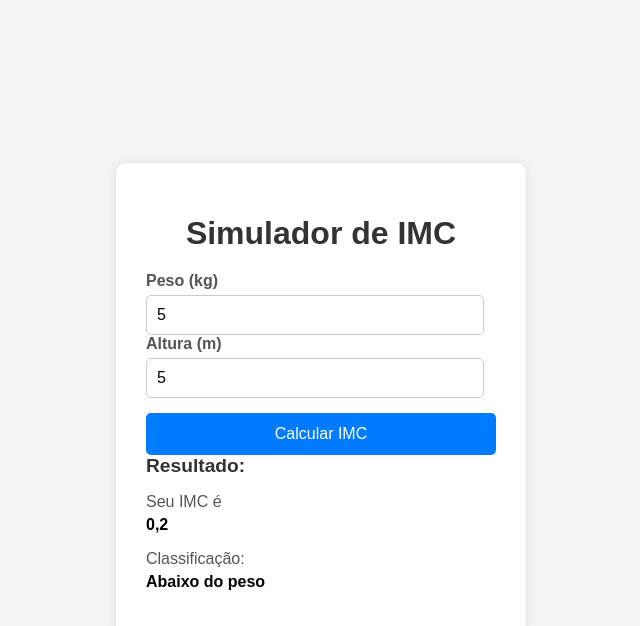
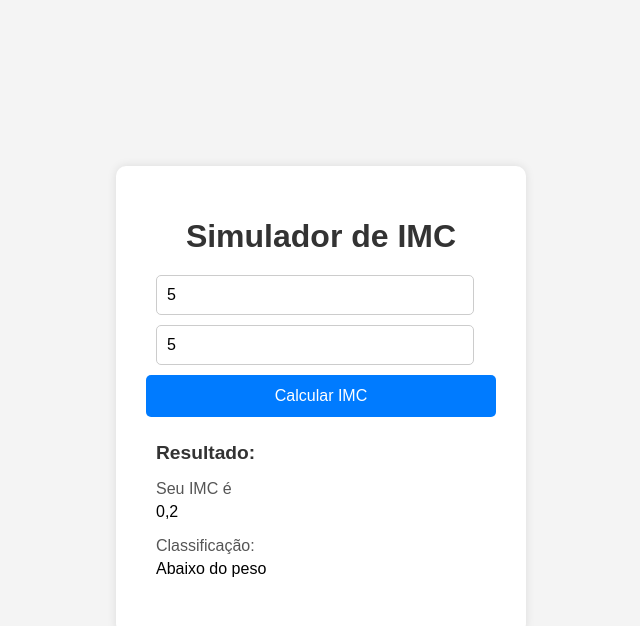
Before and after one commit to PaulaDias04/projeto-imc, a website: page src/index.html in a window 1280 px wide. Both pictures are taken after typing "5", "5" into the empty fields and a click on the button "Calcular IMC". Shown: the whole page, without its empty margins (319-959 px from the left). Drawn offline with Linux system fonts and the light colour scheme.

Commit message:
correção do espaçamento entre a class input-group

```diff
--- a/src/index.html
+++ b/src/index.html
@@ -9,10 +9,10 @@
     <div class="container">
         <h1> Simulador de IMC</h1>
         <div class="input-group">
-            <label for="peso">Peso (kg)</label>
-                <input type="number" id="peso" placeholder="peso (kg)">
-            <label for="altura">Altura (m)</label>
-                <input type="number" id="altura" placeholder="Ex: Altura (m)">
+                <input type="number" id="peso" placeholder=" Peso (kg)">
+        </div>
+                <div class="input-group">
+                <input type="number" id="altura" placeholder=" Altura (m)">
         </div>
         <button id="calcular">Calcular IMC</button>
         <div class="result" id="resultado">
--- a/src/style.css
+++ b/src/style.css
@@ -25,7 +25,7 @@ body{
 }
 
 .container .input-group{
-    margin-bottom: 15px;
+    margin: 10px;
 }
 
 .container .input-group label {
@@ -60,6 +60,12 @@ body{
     background-color: #0056b3;
 }
 
+.container .result {
+    margin-top: 15px;
+    padding: 10px;
+    border-radius: 5px;
+}
+
 .container .result h2 {
     margin-top: 0;
     color: #333;
@@ -70,11 +76,3 @@ body{
     margin-bottom: 5px;
     color: #555;
 }
-
-.container #imc-valor {
-    font-weight: bold;
-}
-
-.container #imc-classificacao {
-    font-weight: bold;
-}
```
